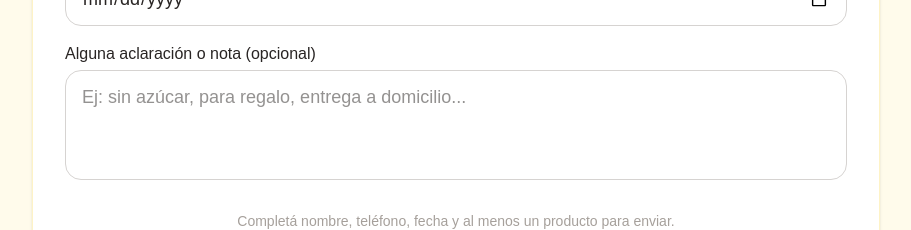
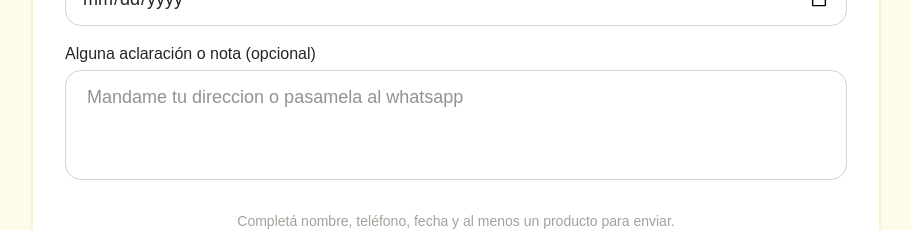
Before and after one commit to Zarzaandres/panaderia-carlita, a Next.js app: page / in a window 1280 px wide. Shown: the part 3577-3807 px from the top of the page, without its empty margins (184-1095 px from the left). Built offline with nearby package versions, Linux system fonts and the light colour scheme.

Commit message:
cambios texto

```diff
--- a/app/page.tsx
+++ b/app/page.tsx
@@ -396,7 +396,7 @@ export default function PanaderiaCarlitaWeb() {
                 Alguna aclaración o nota (opcional)
               </label>
               <textarea
-                placeholder="Ej: sin azúcar, para regalo, entrega a domicilio..."
+                placeholder= " Mandame tu direccion o pasamela al whatsapp"
                 value={nota}
                 onChange={(e) => setNota(e.target.value)}
                 rows={3}
```
